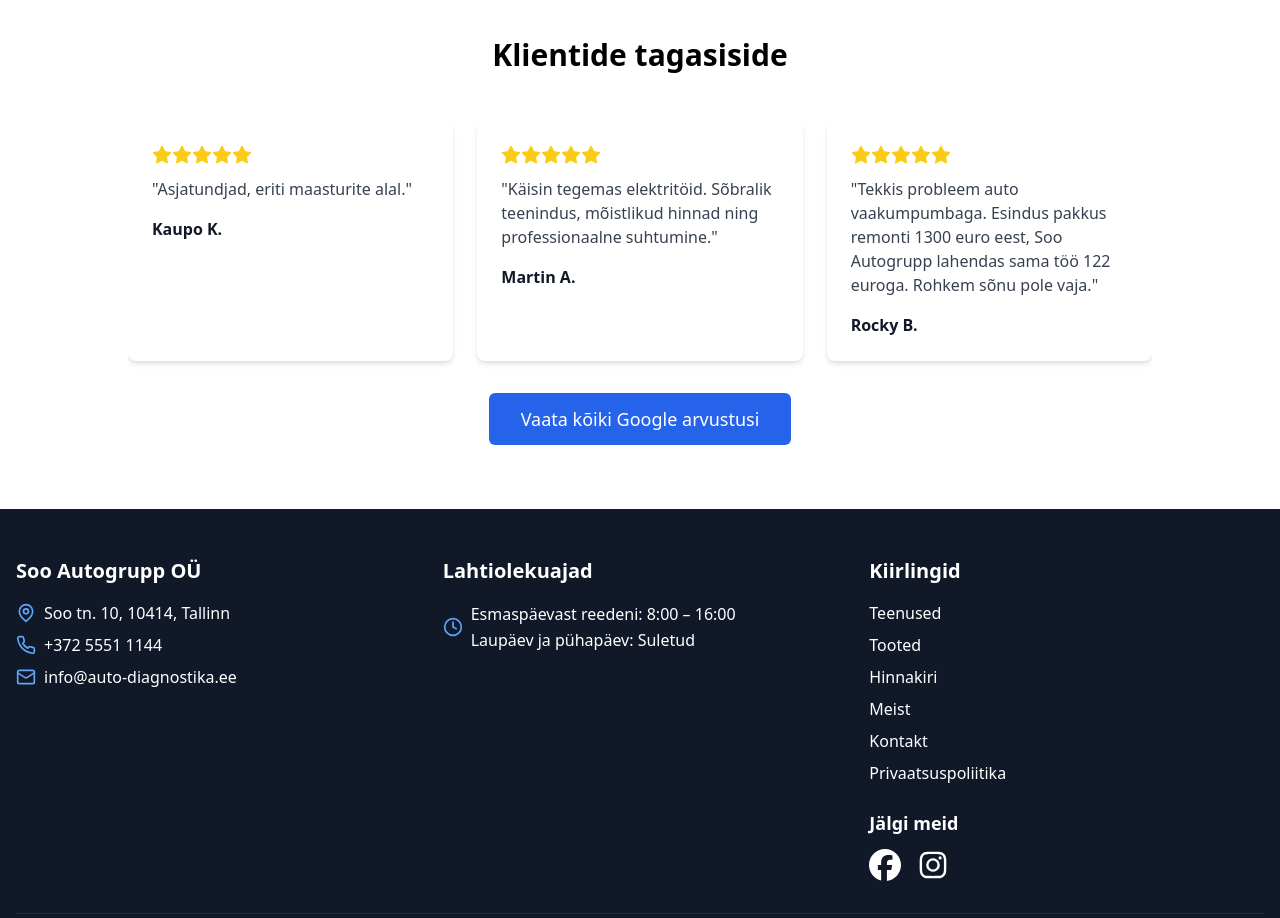
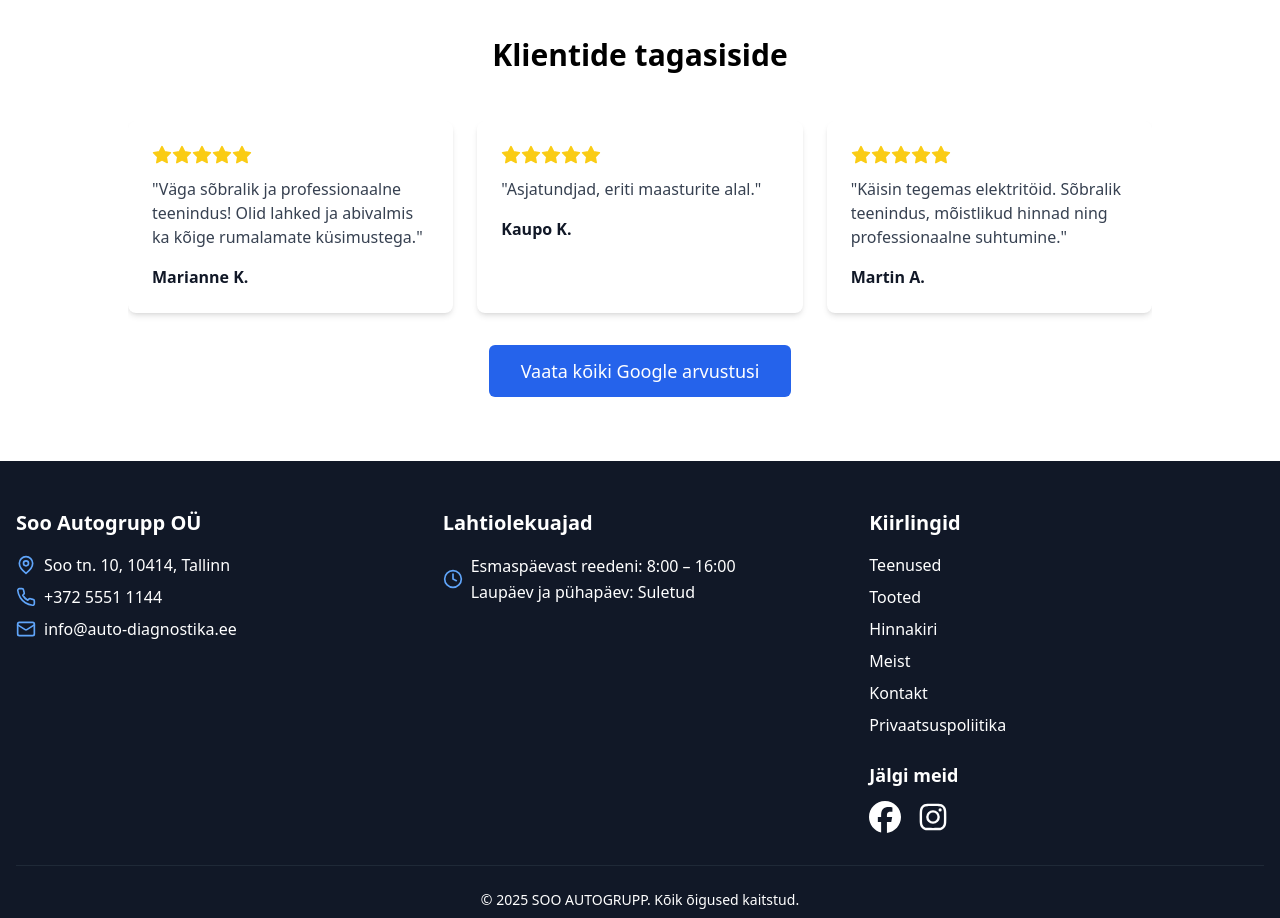
Before and after one commit to n1veklrn/soo-veeb, a React (Vite) app: page / in a window 1280 px wide. Shown: the part 2640-3558 px from the top of the page. Built offline with nearby package versions, Linux system fonts and the light colour scheme.

Commit message:
Updated index.css

```diff
--- a/src/index.css
+++ b/src/index.css
@@ -2,17 +2,17 @@
 @tailwind components;
 @tailwind utilities;
 
-@keyframes fadeIn {
+@keyframes slideIn {
   from {
     opacity: 0;
-    transform: translateY(10px);
+    transform: translateX(100%);
   }
   to {
     opacity: 1;
-    transform: translateY(0);
+    transform: translateX(0);
   }
 }
 
 .animate-fadeIn {
-  animation: fadeIn 0.6s ease-out;
+  animation: slideIn 1.2s ease-out;
 }
--- a/src/pages/Home.tsx
+++ b/src/pages/Home.tsx
@@ -77,7 +77,7 @@ export default function Home() {
   React.useEffect(() => {
     const interval = setInterval(() => {
       setCurrentReviewIndex((prev) => (prev + 1) % reviews.length);
-    }, 5000);
+    }, 10000);
 
     return () => clearInterval(interval);
   }, [reviews.length]);
```
